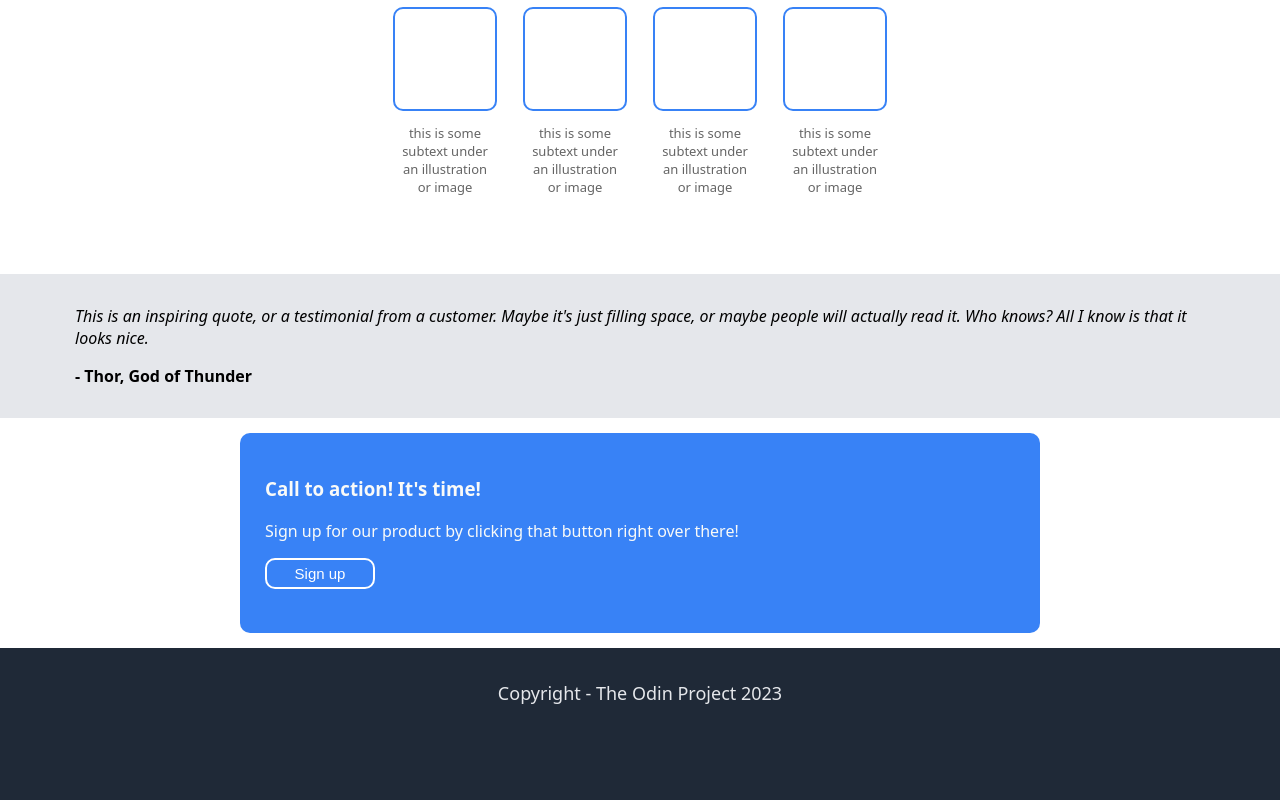
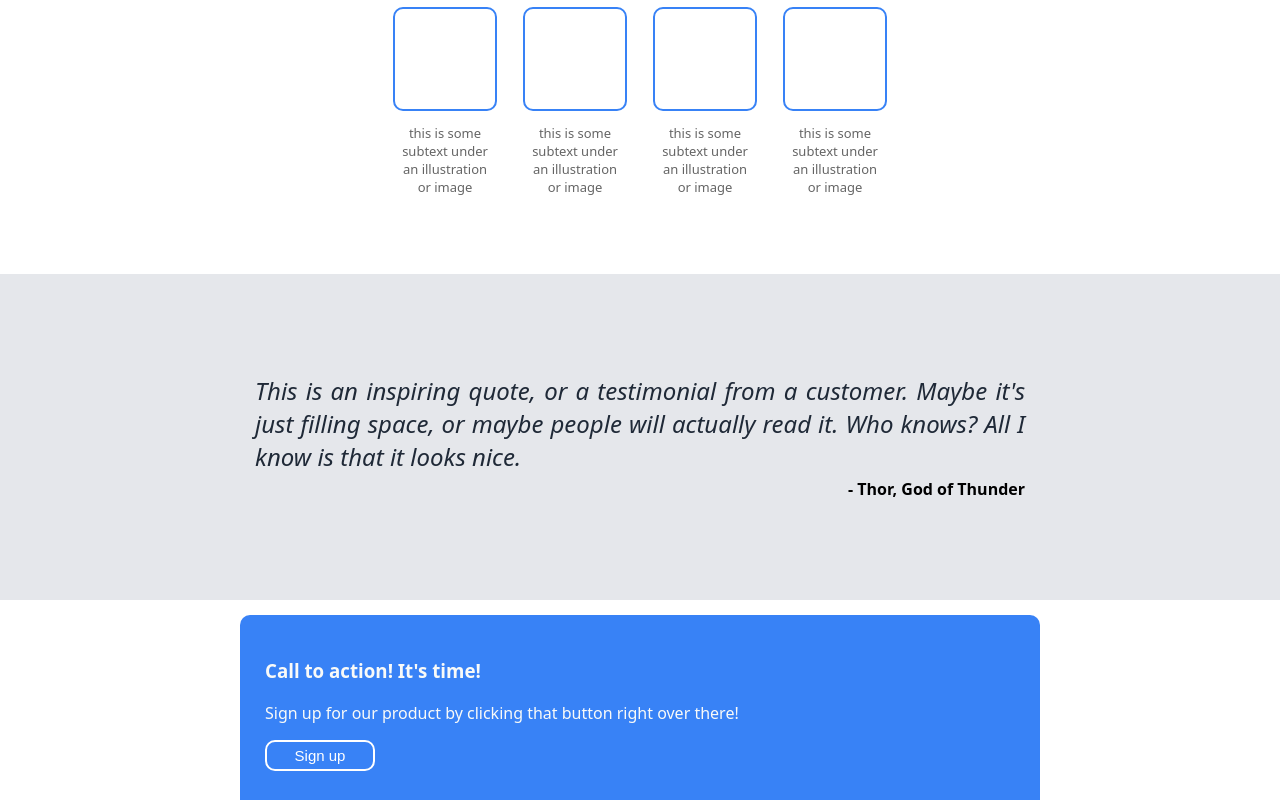
Before and after one commit to otherdcn/top-landing-page, a plain HTML site: page index.html in a window 1280 px wide. Shown: the part 592-1392 px from the top of the page. Before the commit the page ends 1330 px from the top, so only its background shows below. Drawn offline with Linux system fonts and the light colour scheme.

Commit message:
Add flexbox css to quotes class of index.html
Tweak index.html to re-arrange the quotes section to add flexbox layout
css styling.

```diff
--- a/styles.css
+++ b/styles.css
@@ -116,14 +116,24 @@ button {
 
 .quotes {
   background-color: #e5e7eb;
+  display: flex;
+  flex-direction: column;
+  padding: 100px 255px;
+  gap: 5px;
 }
 
 #quote-text {
+  font-size: 24px;
+  color: #1f2937;
   font-style: italic;
+  margin: 0;
+  text-align: justify;
 }
 
 #author {
   font-weight: bold;
+  align-self: flex-end;
+  margin: 0;
 }
 
 .call-to-action {
```
